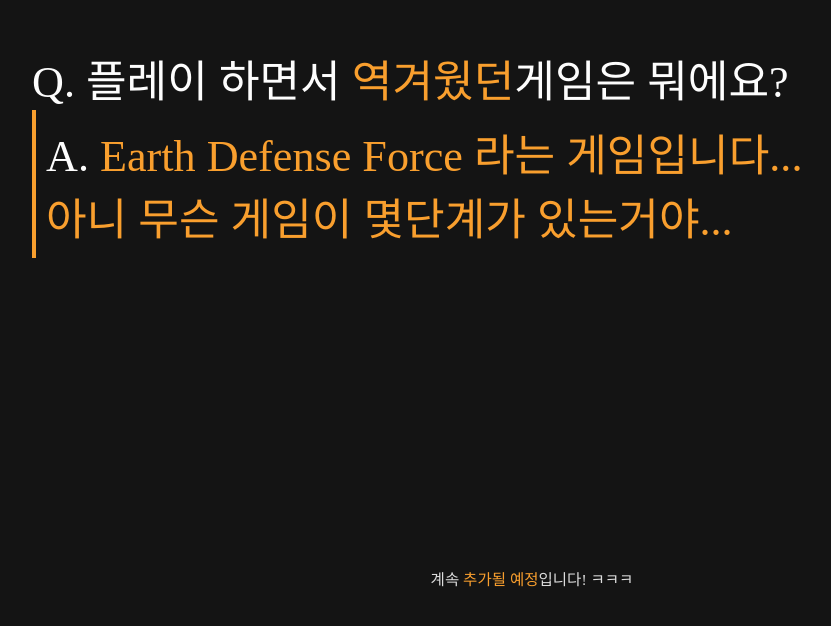
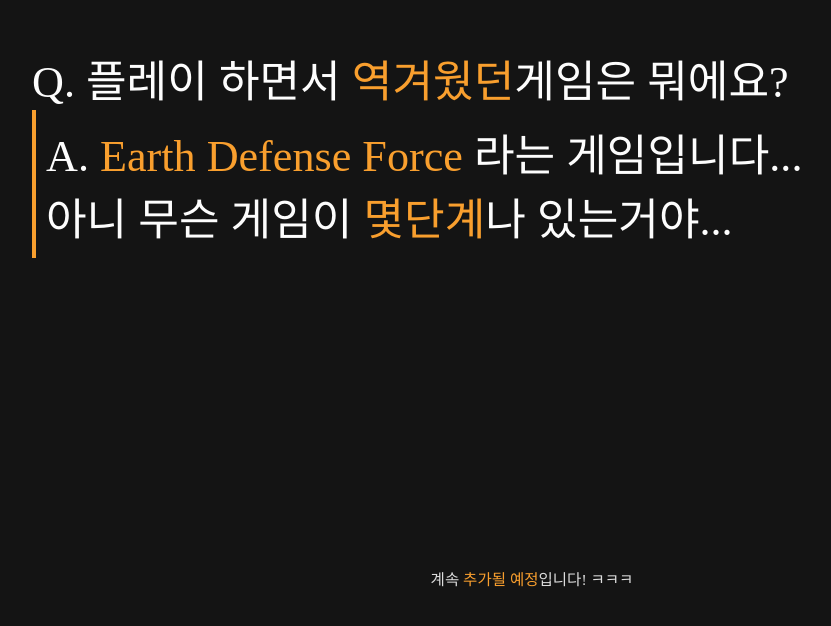
Before and after one commit to corche/nover_QandA, a plain HTML site: page index.html in a window 1280 px wide. Shown: the part 7027-7653 px from the top of the page, without its empty margins (108-939 px from the left). Drawn offline with Linux system fonts and the light colour scheme; a web font is replaced by a local one.

Commit message:
Update index.html

```diff
--- a/index.html
+++ b/index.html
@@ -53,7 +53,7 @@
         <div class="mt t2">Q. 지금까지 방송하면서 <span class="color bold">고마웠던 사람</span>은 누구에요?</div>
         <div class="t2 a bold">A. <span class="color bold">시청자들!</span></div>
         <div class="mt t2">Q. 플레이 하면서 <span class="color bold">역겨웠던</span>게임은 뭐에요?</div>
-        <div class="t2 a bold">A. <span class="color bold">Earth Defense Force 라는 게임입니다...<br />아니 무슨 게임이 몇단계가 있는거야...</span></div>
+        <div class="t2 a bold">A. <span class="color bold">Earth Defense Force</span> 라는 게임입니다...<br />아니 무슨 게임이 <span class="color bold">몇단계</span>나 있는거야...</div>
     </div>
     <div class="title">
         <div class="t3">계속 <span class="color bold">추가될 예정</span>입니다! ㅋㅋㅋ</div>
```
